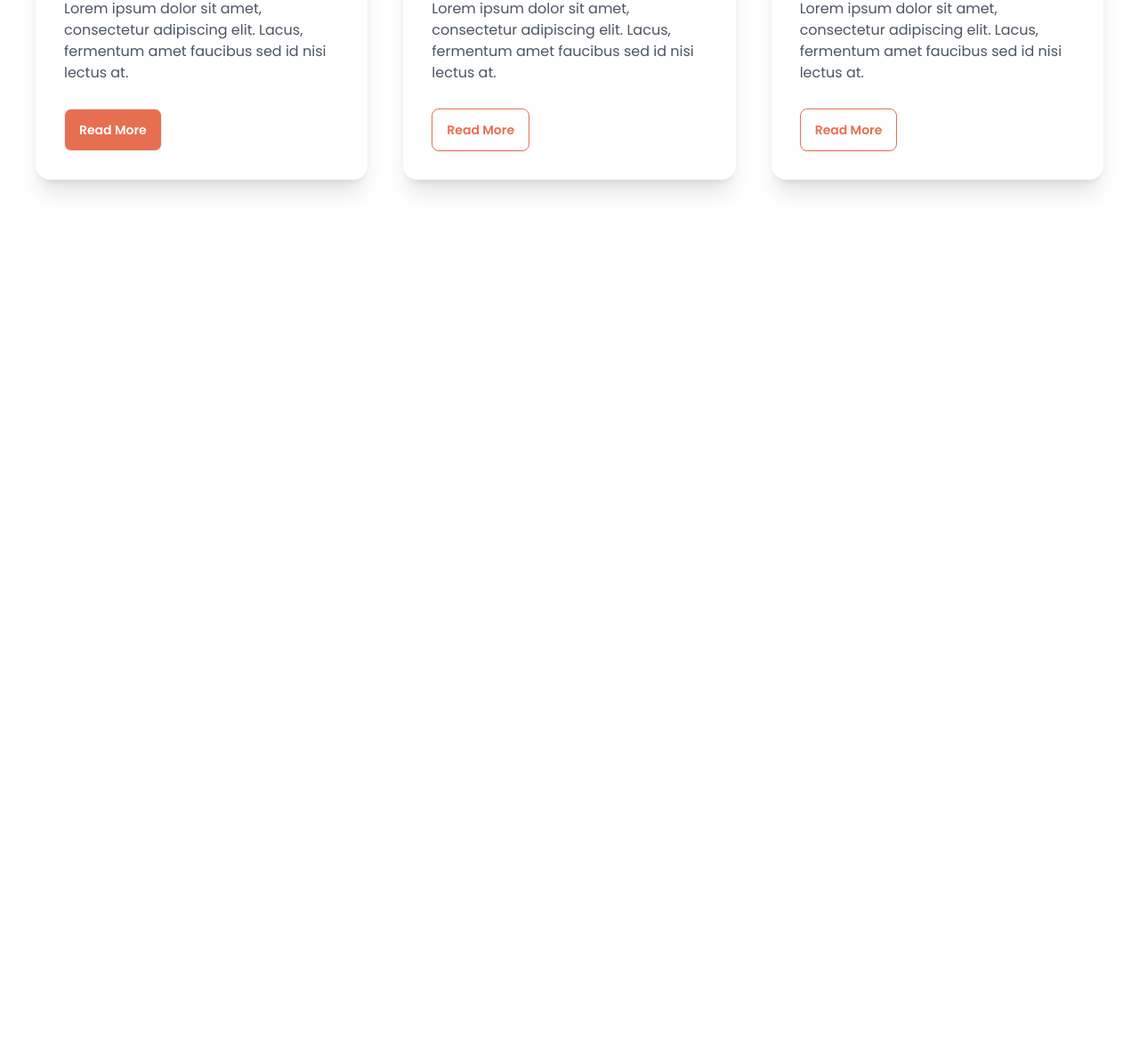
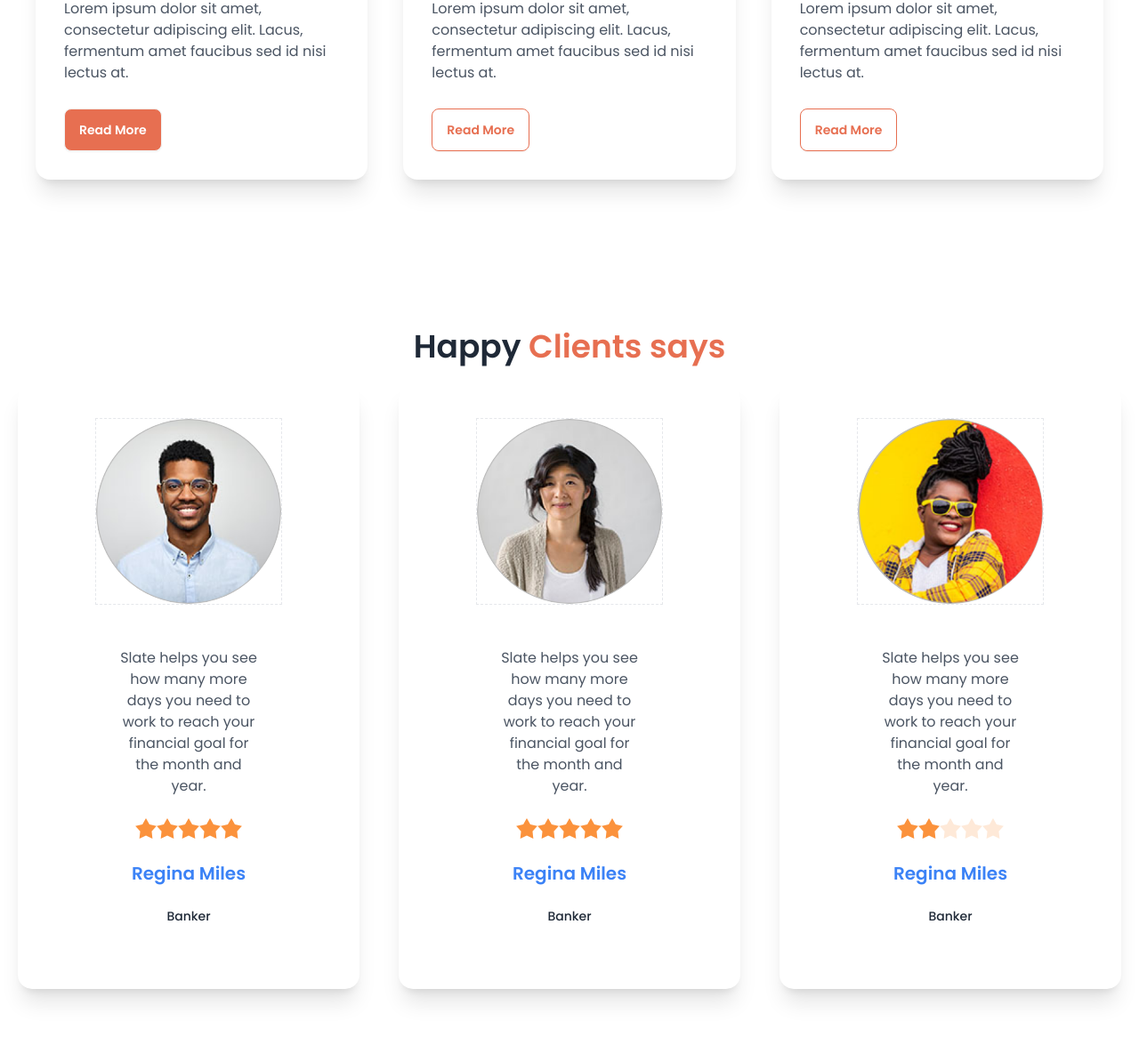
Before and after one commit to Rahelk404/biker-zone-daisy-ui, a plain HTML site: page index.html in a window 1280 px wide. Shown: the part 1939-3105 px from the top of the page at 89% size. Before the commit the page ends 2181 px from the top, so only its background shows below. Drawn offline with nearby package versions, Linux system fonts and the light colour scheme.

Commit message:
added happy client box

```diff
--- a/index.html
+++ b/index.html
@@ -208,7 +208,8 @@
                     </figure>
                     <div class="card-body space-y-5">
                         <h2 class="card-title font-bold text-2xl">Ducati XDIAVEL S-73</h2>
-                        <p class="font-normal text-gray-600">Lorem ipsum dolor sit amet, consectetur adipiscing elit. Lacus, fermentum amet faucibus sed
+                        <p class="font-normal text-gray-600">Lorem ipsum dolor sit amet, consectetur adipiscing elit.
+                            Lacus, fermentum amet faucibus sed
                             id nisi lectus at.</p>
                         <div class="card-actions">
                             <button class="btn bg-btn-primary text-white">Read More</button>
@@ -223,7 +224,8 @@
                     </figure>
                     <div class="card-body space-y-5">
                         <h2 class="card-title font-bold text-2xl">Ducati XDIAVEL S-73</h2>
-                        <p class="font-normal text-gray-600">Lorem ipsum dolor sit amet, consectetur adipiscing elit. Lacus, fermentum amet faucibus sed
+                        <p class="font-normal text-gray-600">Lorem ipsum dolor sit amet, consectetur adipiscing elit.
+                            Lacus, fermentum amet faucibus sed
                             id nisi lectus at.</p>
                         <div class="card-actions">
                             <button class="btn bg-transparent text-btn-primary border-btn-primary">Read More</button>
@@ -238,7 +240,8 @@
                     </figure>
                     <div class="card-body space-y-5">
                         <h2 class="card-title font-bold text-2xl">Ducati XDIAVEL S-73</h2>
-                        <p class="font-normal text-gray-600">Lorem ipsum dolor sit amet, consectetur adipiscing elit. Lacus, fermentum amet faucibus sed
+                        <p class="font-normal text-gray-600">Lorem ipsum dolor sit amet, consectetur adipiscing elit.
+                            Lacus, fermentum amet faucibus sed
                             id nisi lectus at.</p>
                         <div class="card-actions">
                             <button class="btn bg-transparent text-btn-primary border-btn-primary">Read More</button>
@@ -246,6 +249,103 @@
                     </div>
                 </div>
                 <!-- Card 3 End-->
+            </div>
+        </section>
+
+        <!-- Happy Clients says section -->
+        <section class="my-32">
+            <!-- Heading title -->
+            <h1 class="text-4xl font-semibold text-center">Happy <span class="text-color-redz">Clients says</span></h1>
+
+            <!-- card box container -->
+            <div class="grid grid-cols-1 md:grid-cols-2 lg:grid-cols-3 p-5 gap-11">
+                <!-- card 1 -->
+                <div class="card bg-base-100 shadow-xl space-y-4 text-center p-10">
+                    <figure>
+                        <div class="avatar border border-dashed">
+                            <div class="w-52 rounded-full">
+                                <img src="images/others/user-1.png" />
+                            </div>
+                        </div>
+                    </figure>
+                    <div class="card-body space-y-4 items-center">
+
+                        <p class="font-normal text-gray-600 w-8/12">Slate helps you see how many more days you need to work to reach your financial goal for the month and year.</p>
+                        <div class="card-actions">
+                            <div class="rating">
+                                <input type="radio" name="rating-2" class="mask mask-star-2 bg-orange-400" />
+                                <input
+                                  type="radio"
+                                  name="rating-2"
+                                  class="mask mask-star-2 bg-orange-400"
+                                  checked="checked" />
+                                <input type="radio" name="rating-2" class="mask mask-star-2 bg-orange-400" />
+                                <input type="radio" name="rating-2" class="mask mask-star-2 bg-orange-400" />
+                                <input type="radio" name="rating-2" class="mask mask-star-2 bg-orange-400" />
+                              </div>
+                        </div>
+                        <h2 class="card-title font-semibold text-blue-500">Regina Miles</h2>
+                        <h4 class="card-title font-medium text-sm">Banker</h4>
+                    </div>
+                </div>
+                <!-- card 1 -->
+                <div class="card bg-base-100 shadow-xl space-y-4 text-center p-10">
+                    <figure>
+                        <div class="avatar border border-dashed">
+                            <div class="w-52 rounded-full">
+                                <img src="images/others/user-2.png" />
+                            </div>
+                        </div>
+                    </figure>
+                    <div class="card-body space-y-4 items-center">
+
+                        <p class="font-normal text-gray-600 w-8/12">Slate helps you see how many more days you need to work to reach your financial goal for the month and year.</p>
+                        <div class="card-actions">
+                            <div class="rating">
+                                <input type="radio" name="rating-2" class="mask mask-star-2 bg-orange-400" />
+                                <input
+                                  type="radio"
+                                  name="rating-2"
+                                  class="mask mask-star-2 bg-orange-400"
+                                  checked="checked" />
+                                <input type="radio" name="rating-2" class="mask mask-star-2 bg-orange-400" />
+                                <input type="radio" name="rating-2" class="mask mask-star-2 bg-orange-400" />
+                                <input type="radio" name="rating-2" class="mask mask-star-2 bg-orange-400" />
+                              </div>
+                        </div>
+                        <h2 class="card-title font-semibold text-blue-500">Regina Miles</h2>
+                        <h4 class="card-title font-medium text-sm">Banker</h4>
+                    </div>
+                </div>
+                <!-- card 3 -->
+                <div class="card bg-base-100 shadow-xl space-y-4 text-center p-10">
+                    <figure>
+                        <div class="avatar border border-dashed">
+                            <div class="w-52 rounded-full">
+                                <img src="images/others/user-3.png" />
+                            </div>
+                        </div>
+                    </figure>
+                    <div class="card-body space-y-4 items-center">
+
+                        <p class="font-normal text-gray-600 w-8/12">Slate helps you see how many more days you need to work to reach your financial goal for the month and year.</p>
+                        <div class="card-actions">
+                            <div class="rating">
+                                <input type="radio" name="rating-2" class="mask mask-star-2 bg-orange-400" />
+                                <input
+                                  type="radio"
+                                  name="rating-2"
+                                  class="mask mask-star-2 bg-orange-400"
+                                  checked="checked" />
+                                <input type="radio" name="rating-2" class="mask mask-star-2 bg-orange-400" />
+                                <input type="radio" name="rating-2" class="mask mask-star-2 bg-orange-400" />
+                                <input type="radio" name="rating-2" class="mask mask-star-2 bg-orange-400" />
+                              </div>
+                        </div>
+                        <h2 class="card-title font-semibold text-blue-500">Regina Miles</h2>
+                        <h4 class="card-title font-medium text-sm">Banker</h4>
+                    </div>
+                </div>
             </div>
         </section>
     </main>
```
